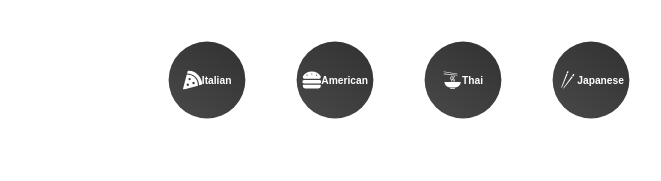
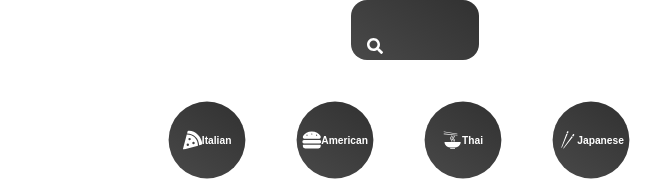
Before and after one commit to huytnd/deliciousss, a React (Create React App) app: page / in a window 1280 px wide. Shown: the top 181 px of the page, without its empty margins (225-886 px from the left). Built offline with nearby package versions, Linux system fonts and the light colour scheme; no server answers.

Commit message:
applied search function

```diff
--- a/src/App.js
+++ b/src/App.js
@@ -2,11 +2,13 @@
 import Pages from './pages/Pages';
 import Category from './components/Category';
 import { BrowserRouter } from 'react-router-dom';
+import Search from './components/Search';
 
 function App() {
   return (
     <div className="App">
       <BrowserRouter>
+        <Search></Search>
         <Category></Category>
         <Pages></Pages>
       </BrowserRouter>
--- /dev/null
+++ b/src/components/Search.jsx
@@ -0,0 +1,47 @@
+import styled from "styled-components";
+import { useState } from "react";
+import { FaSearch } from 'react-icons/fa';
+
+function Search() {
+    const [input, setInput] = useState("");
+    const submitHandler = (e) => {
+        e.preventDefault();
+    };
+  return (
+    <FormStyle onSubmit={submitHandler}>
+        <div>
+            <FaSearch></FaSearch>
+            <input onChange={(e) => setInput(e.target.value)} type="text" />
+        </div>
+    </FormStyle>
+  )
+}
+
+const FormStyle = styled.form`
+  margin: 0rem 20rem;
+  div {
+    position: relative;
+    width: 100%;
+  }
+
+  input {
+    border: none;
+    background: linear-gradient(35deg, #494949, #313131);
+    font-size: 1.5rem;
+    color: white;
+    padding: 1rem 3rem;
+    border: none;
+    border-radius: 1rem;
+    outline: none;
+    width: 100%;
+  }
+  svg {
+    position: absolute;
+    top: 50%;
+    left: 0%;
+    transform: translate(100%, 50%);
+    color: white;
+  }
+`;
+
+export default Search
```
